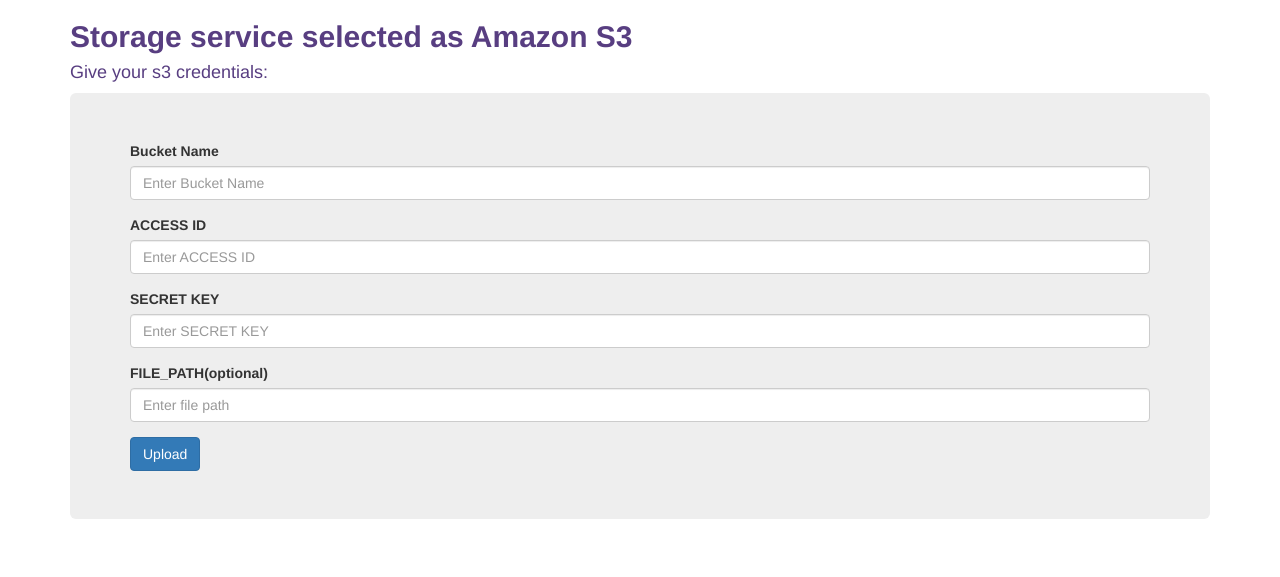
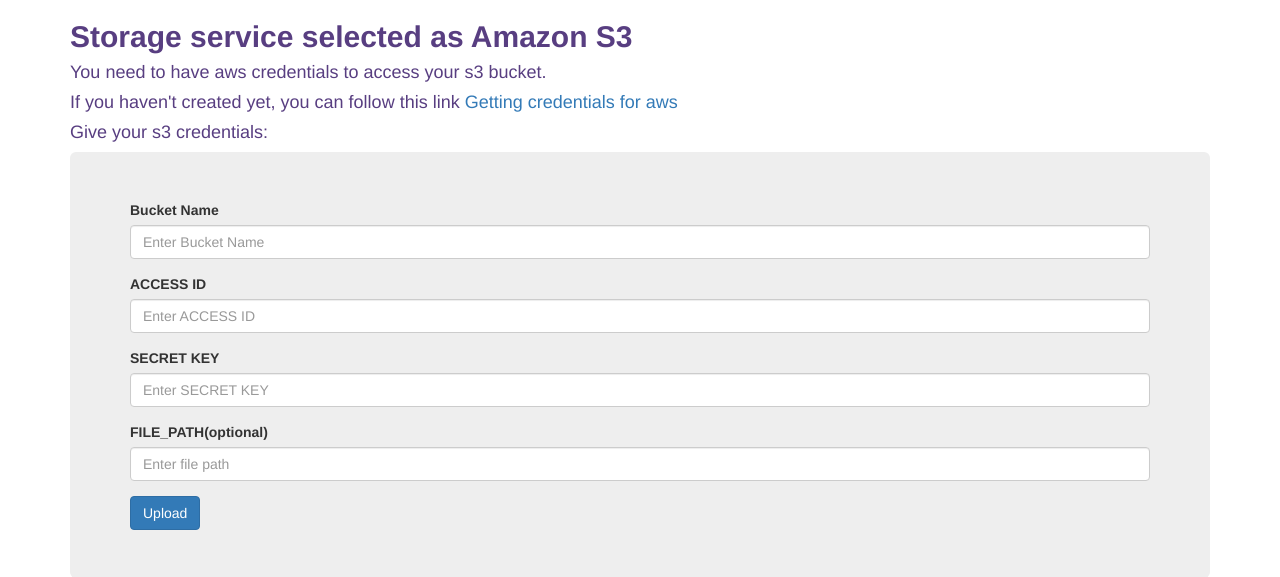
Before and after one commit to Crio-Winter-of-Doing-2021/SLICE-T1, a Django app: page /doclib/storage_source/awsS3 in a window 1280 px wide. Shown: the top 577 px of the page. Run offline with Django 3.2, Linux system fonts and the light colour scheme; some libraries are stand-ins or nearby versions.

Commit message:
update page1a.html

```diff
--- a/doclib/templates/page1a.html
+++ b/doclib/templates/page1a.html
@@ -8,6 +8,8 @@
 }
 </script>
 <h2>Storage service selected as Amazon S3</h2>
+<h4>You need to have aws credentials to access your s3 bucket.</h4>
+<h4>If you haven't created yet, you can follow this link <a href="https://docs.aws.amazon.com/general/latest/gr/aws-sec-cred-types.html">Getting credentials for aws</a></h4>
 <h4>Give your s3 credentials:</h4>
 
 <div id="s3_form" class="jumbotron">
```
